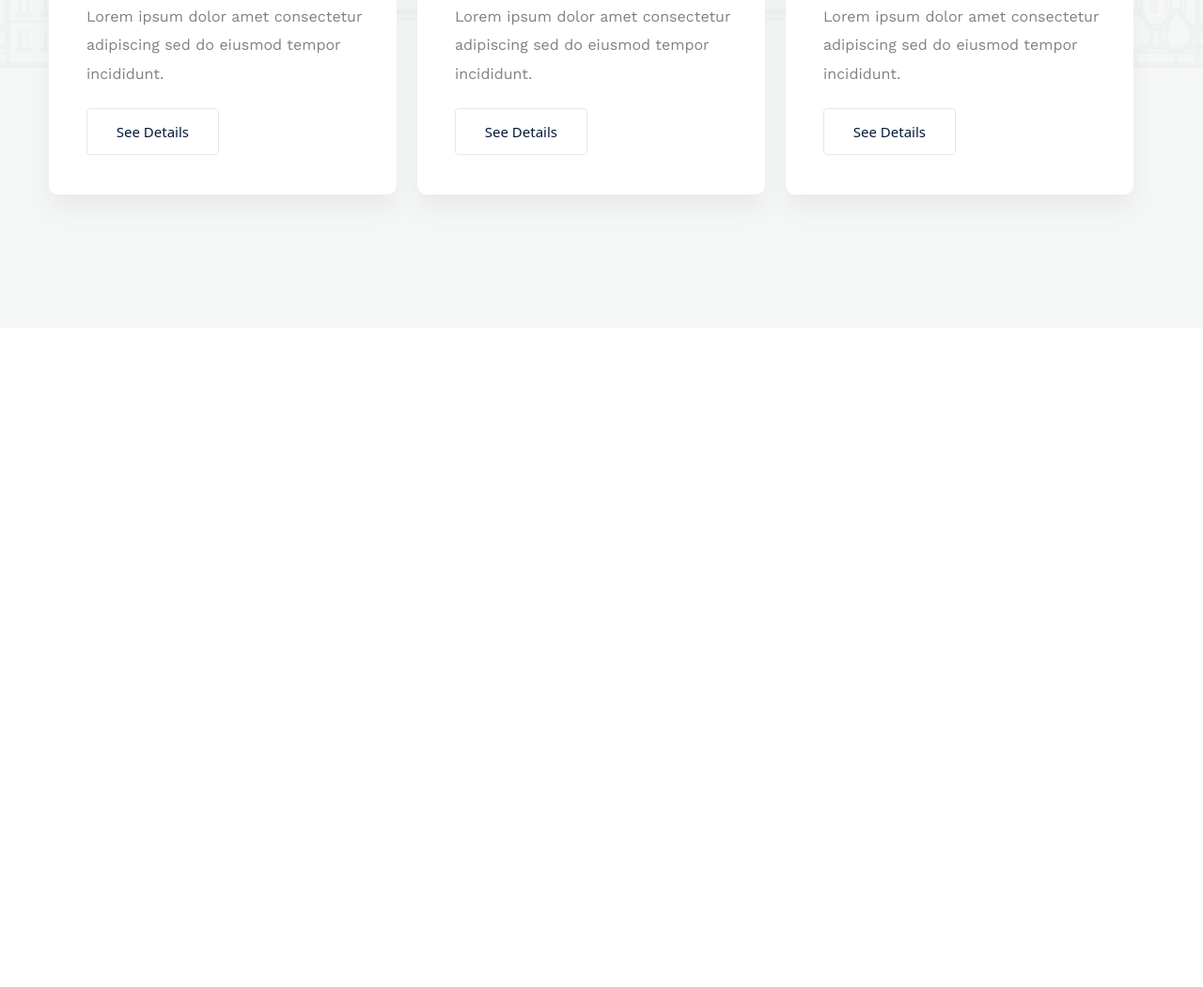
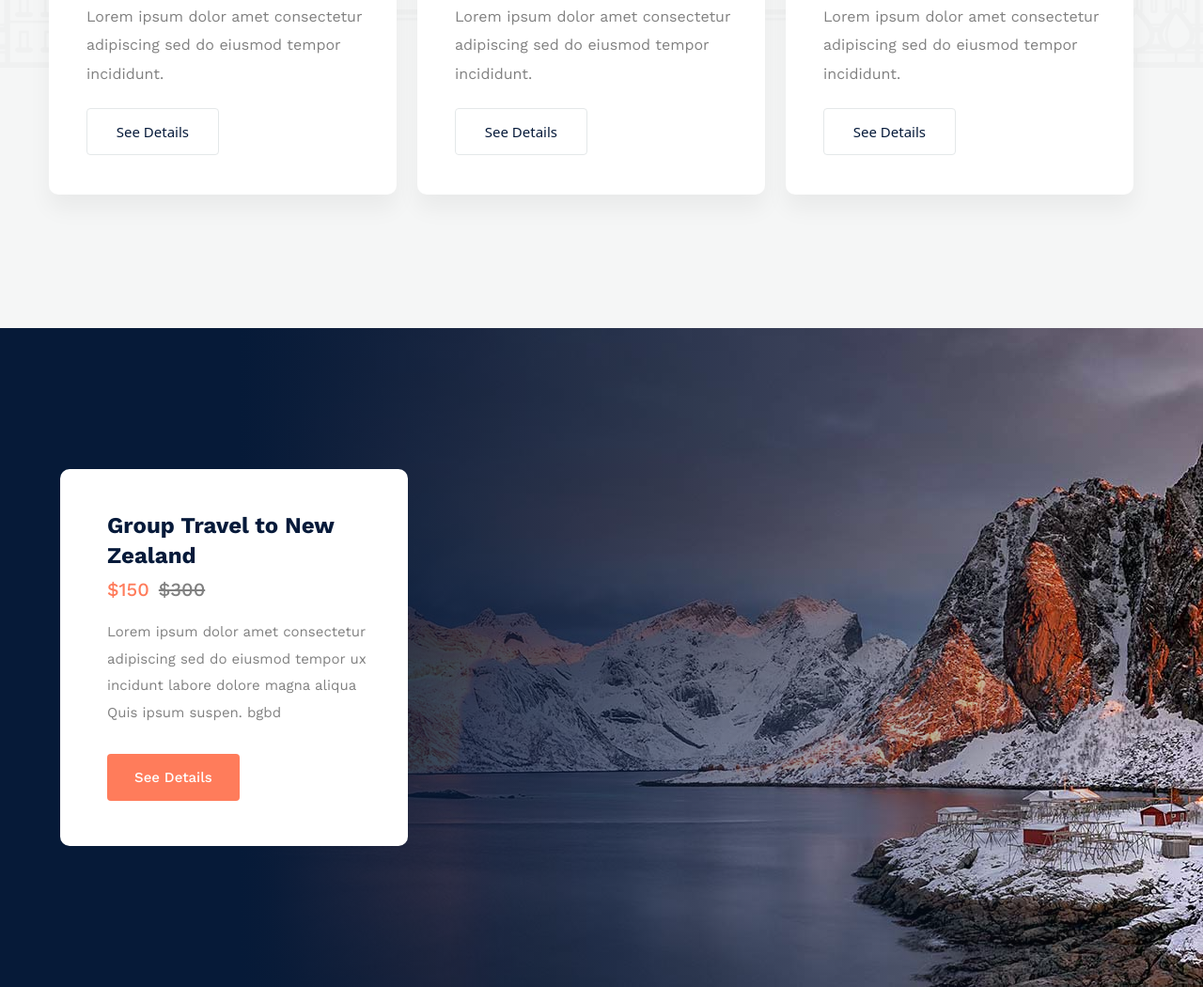
Before and after one commit to jafaridze/travio-website, a plain HTML site: page index.html in a window 1280 px wide. Shown: the part 3315-4365 px from the top of the page at 94% size. Before the commit the page ends 3664 px from the top, so only its background shows below. Drawn offline with nearby package versions, Linux system fonts and the light colour scheme.

Commit message:
deals section

```diff
--- a/index.html
+++ b/index.html
@@ -308,8 +308,23 @@
                         <button class="btn-tout">See Details</button>
                     </div>
                 </div>
+            </div>
+        </div>
+    </section>
 
-
+    <!-- deals-section -->
+    <section class="deals-section d-flex align-items-center">
+        <div class="outer-box ">
+            <div class="card-one d-flex">
+                <div class="card-body-deals p-0 ">
+                    <h3>Group Travel to New Zealand</h3>
+                    <div class="price d-flex">
+                        <h4>$150</h4>
+                        <del>$300</del>
+                    </div>
+                    <p>Lorem ipsum dolor amet consectetur adipiscing sed do eiusmod tempor ux incidunt labore dolore magna aliqua Quis ipsum suspen. bgbd </p>
+                    <button class="btn-deals">See Details</button>
+                </div>
             </div>
         </div>
     </section>
--- a/style.css
+++ b/style.css
@@ -677,3 +677,111 @@
         color: #fff;
         border: inherit !important;
     }
+    /* deals-section */
+
+    .deals-section {
+        background-image: url("./img/deals-1.jpg");
+        width: 100%;
+        height: 701px;
+        object-fit: cover;
+        background-repeat: no-repeat;
+        background-size: cover;
+        position: relative;
+    }
+
+    .deals-section:before {
+        position: absolute;
+        content: '';
+        width: 100%;
+        height: 100%;
+        background: -webkit-linear-gradient(0deg, #061a38 20%, rgba(0, 0, 0, 0.0) 100%);
+        top: 0px;
+        right: 0px;
+    }
+
+    .card-one {
+        max-width: 370px !important;
+        height: 401px;
+        background: #ffffff;
+        padding: 44px 40px 41px 50px;
+        border-radius: 10px;
+        z-index: 1000;
+        position: relative;
+    }
+
+    .card-body-deals h3 {
+        font-size: 24px;
+        line-height: 32px;
+        font-weight: 800;
+        margin-bottom: 5px;
+        font-family: 'Work Sans', sans-serif;
+        color: #061a3a;
+    }
+
+    .card-body-deals .price {
+        margin-bottom: 16px;
+    }
+
+    .card-body-deals .price h4 {
+        color: #ff7c5b;
+        margin: 0px 10px 0px 0px;
+        font-size: 20px;
+        font-family: 'Work Sans', sans-serif;
+        line-height: 1.5;
+        font-weight: 500;
+    }
+
+    .card-body-deals .price del {
+        color: #808080;
+        font-size: 20px;
+        font-family: 'Work Sans', sans-serif;
+        font-weight: 500;
+    }
+
+    .card-body-deals p {
+        font-size: 15px;
+        margin-bottom: 30px;
+        color: #808080;
+        font-family: 'Work Sans', sans-serif;
+        line-height: 1.9;
+    }
+
+    .card-body-deals .btn-deals {
+        padding: 12.5px 29px;
+        border-radius: 4px;
+        width: 140.81px;
+        height: 50px;
+        font-size: 15px;
+        font-family: 'Work Sans', sans-serif;
+        font-weight: 500;
+        color: #fff;
+        background-color: #FF7C5B;
+        position: relative;
+        z-index: 1;
+        overflow: hidden;
+        border: none;
+        transition: all 500ms ease;
+    }
+
+    .card-body-deals .btn-deals:hover {
+        background: #061a3a;
+    }
+
+    .card-body-deals .btn-deals::before {
+        transition-duration: 800ms;
+        position: absolute;
+        width: 200%;
+        height: 200%;
+        content: "";
+        top: 100%;
+        left: 50%;
+        background: #061a3a;
+        -webkit-transform: translateX(-50%);
+        transform: translateX(-50%);
+        border-radius: 50%;
+        z-index: -1;
+    }
+
+    .card-body-deals .btn-deals:hover::before {
+        top: -40%;
+    }
```
Also changed, not shown: img/deals-1.jpg (added).
